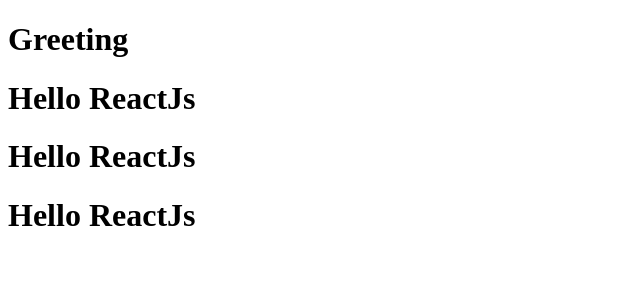
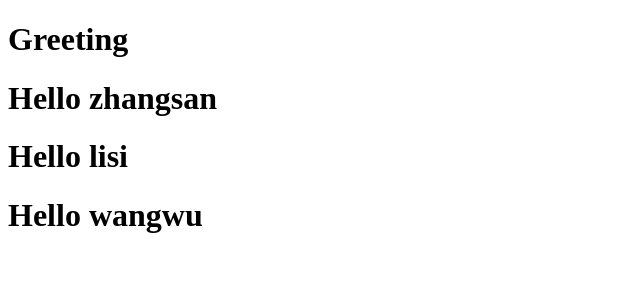
Before and after one commit to pdd1996/part1, a React (Create React App) app: page / in a window 1280 px wide. Shown: the top 300 px of the page, without its empty margins (0-640 px from the left). Built offline with nearby package versions, Linux system fonts and the light colour scheme.

Commit message:
新增props

```diff
--- a/src/App.js
+++ b/src/App.js
@@ -5,9 +5,9 @@
   return (
     <div className="App">
       <h1>Greeting</h1>
-      <Hello />
-      <Hello />
-      <Hello />
+      <Hello name="zhangsan" />
+      <Hello name="lisi" />
+      <Hello name="wangwu" />
     </div>
   );
 }
--- a/src/Hello.js
+++ b/src/Hello.js
@@ -1,7 +1,7 @@
-const Hello = () => {
+const Hello = (props) => {
 	return (
 		<div>
-			<h1>Hello ReactJs</h1>
+			<h1>Hello {props.name}</h1>
 		</div>
 	)
 }
```
